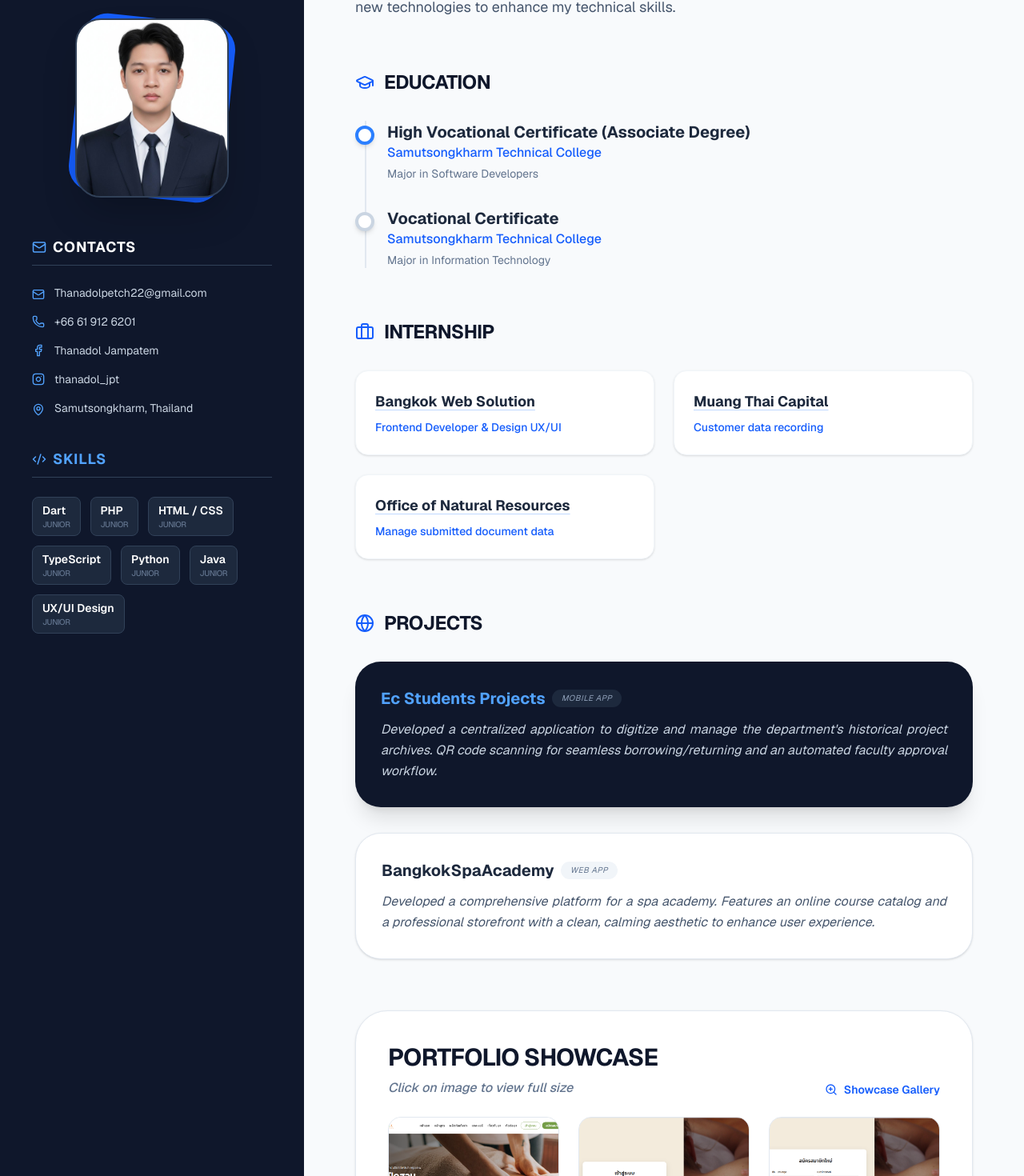
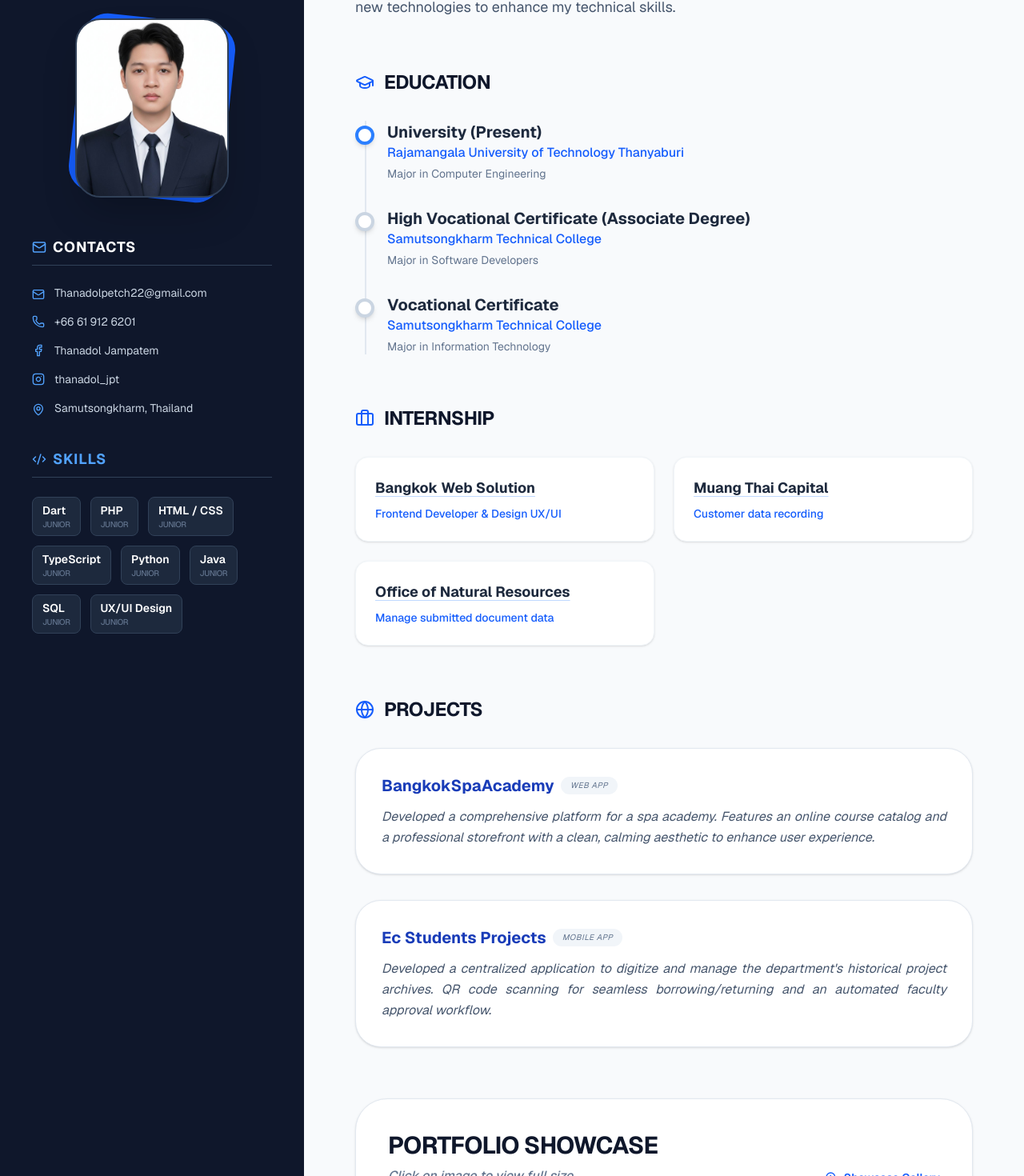
Before and after one commit to Thanadol22/my-nextjs-resume, a Next.js app: page / in a window 1280 px wide. Shown: the part 185-1655 px from the top of the page at 80% size. Built offline with nearby package versions, Linux system fonts and the light colour scheme.

Commit message:
อปเดตโคดหนาเวบและพอรตโฟลโอ

```diff
--- a/app/page.tsx
+++ b/app/page.tsx
@@ -130,6 +130,7 @@ export default function Home() {
                 { name: "TypeScript", level: "Junior" },
                 { name: "Python", level: "Junior" },
                 { name: "Java", level: "Junior" },
+                { name: "SQL", level: "Junior" },
                 { name: "UX/UI Design", level: "Junior" },
               ].map((skill) => (
                 <div key={skill.name} className="px-3 py-1.5 bg-slate-800 border border-slate-700 rounded-lg flex flex-col items-start transition-all hover:border-blue-500 hover:bg-slate-700 group">
@@ -160,6 +161,12 @@ export default function Home() {
             <div className="space-y-8 relative before:absolute before:inset-0 before:left-3 before:w-0.5 before:bg-slate-200">
               <div className="relative pl-10">
                 <div className="absolute left-0 top-1.5 w-6 h-6 bg-white border-4 border-blue-500 rounded-full shadow-md"></div>
+                <h3 className="text-lg md:text-xl font-bold text-slate-800">University (Present)</h3>
+                <p className="text-blue-600 font-medium">Rajamangala University of Technology Thanyaburi</p>
+                <p className="text-sm text-slate-500 mt-1">Major in Computer Engineering</p>
+              </div>
+              <div className="relative pl-10">
+                <div className="absolute left-0 top-1.5 w-6 h-6 bg-white border-4 border-slate-300 rounded-full shadow-md"></div>
                 <h3 className="text-lg md:text-xl font-bold text-slate-800">High Vocational Certificate (Associate Degree)</h3>
                 <p className="text-blue-600 font-medium">Samutsongkharm Technical College</p>
                 <p className="text-sm text-slate-500 mt-1">Major in Software Developers</p>
@@ -170,6 +177,7 @@ export default function Home() {
                 <p className="text-blue-600 font-medium">Samutsongkharm Technical College</p>
                 <p className="text-sm text-slate-500 mt-1">Major in Information Technology</p>
               </div>
+
             </div>
           </section>
 
@@ -196,21 +204,21 @@ export default function Home() {
               <Globe className="text-blue-600" /> Projects
             </h2>
             <div className="space-y-6 md:space-y-8 text-justify">
-              <div className="group p-6 md:p-8 bg-slate-900 text-white rounded-[1.5rem] md:rounded-[2rem] shadow-xl hover:ring-4 ring-blue-500/20 transition-all">
-                <h3 className="text-lg md:text-xl font-bold text-blue-400 mb-3 flex flex-wrap items-center gap-2">
-                  Ec Students Projects <span className="text-[10px] font-normal text-slate-400 bg-slate-800 px-3 py-1 rounded-full italic uppercase tracking-wider">Mobile App</span>
-                </h3>
-                <p className="text-sm md:text-base text-slate-300 leading-relaxed italic">
-                  Developed a centralized application to digitize and manage the department&apos;s historical project archives. QR code scanning for seamless borrowing/returning and an automated faculty approval workflow.
-                </p>
-              </div>
+
               <div className="group p-6 md:p-8 bg-white border border-slate-200 rounded-[1.5rem] md:rounded-[2rem] shadow-sm hover:border-blue-200 hover:shadow-lg transition-all">
-                <h3 className="text-lg md:text-xl font-bold text-slate-800 mb-3 flex flex-wrap items-center gap-2">
+                <h3 className="text-lg md:text-xl font-bold text-blue-800 mb-3 flex flex-wrap items-center gap-2">
                   BangkokSpaAcademy <span className="text-[10px] font-normal text-slate-500 bg-slate-100 px-3 py-1 rounded-full italic uppercase tracking-wider">Web App</span>
                 </h3>
                 <p className="text-sm md:text-base text-slate-600 leading-relaxed italic">
                   Developed a comprehensive platform for a spa academy. Features an online course catalog and a professional storefront with a clean, calming aesthetic to enhance user experience.
                 </p>
+              </div>
+              <div className="group p-6 md:p-8 bg-white border border-slate-200 rounded-[1.5rem] md:rounded-[2rem] shadow-sm hover:border-blue-200 hover:shadow-lg transition-all">
+                <h3 className="text-lg md:text-xl font-bold text-blue-800 mb-3 flex flex-wrap items-center gap-2">
+                  Ec Students Projects <span className="text-[10px] font-normal text-slate-500 bg-slate-100 px-3 py-1 rounded-full italic uppercase tracking-wider">Mobile App</span>
+                </h3>
+                <p className="text-sm md:text-base text-slate-600 leading-relaxed italic">
+                  Developed a centralized application to digitize and manage the department&apos;s historical project archives. QR code scanning for seamless borrowing/returning and an automated faculty approval workflow.                </p>
               </div>
             </div>
           </section>
@@ -240,9 +248,9 @@ export default function Home() {
 
                       {/* Hover Overlay */}
                       <div className="absolute inset-0 bg-slate-900/40 opacity-0 group-hover:opacity-100 transition-opacity duration-300 flex items-center justify-center">
-                         <div className="bg-white/20 backdrop-blur-md p-3 rounded-full border border-white/40 transform scale-75 group-hover:scale-100 transition-transform duration-300">
-                            <ZoomIn size={24} className="text-white" />
-                         </div>
+                        <div className="bg-white/20 backdrop-blur-md p-3 rounded-full border border-white/40 transform scale-75 group-hover:scale-100 transition-transform duration-300">
+                          <ZoomIn size={24} className="text-white" />
+                        </div>
                       </div>
 
 
```
